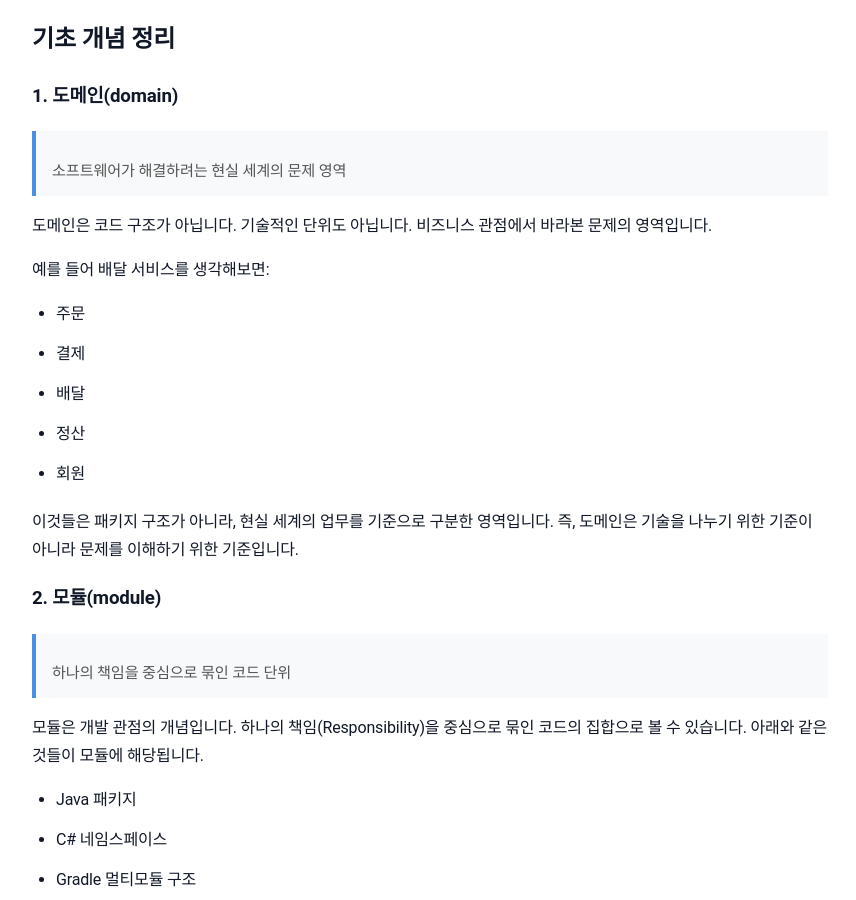
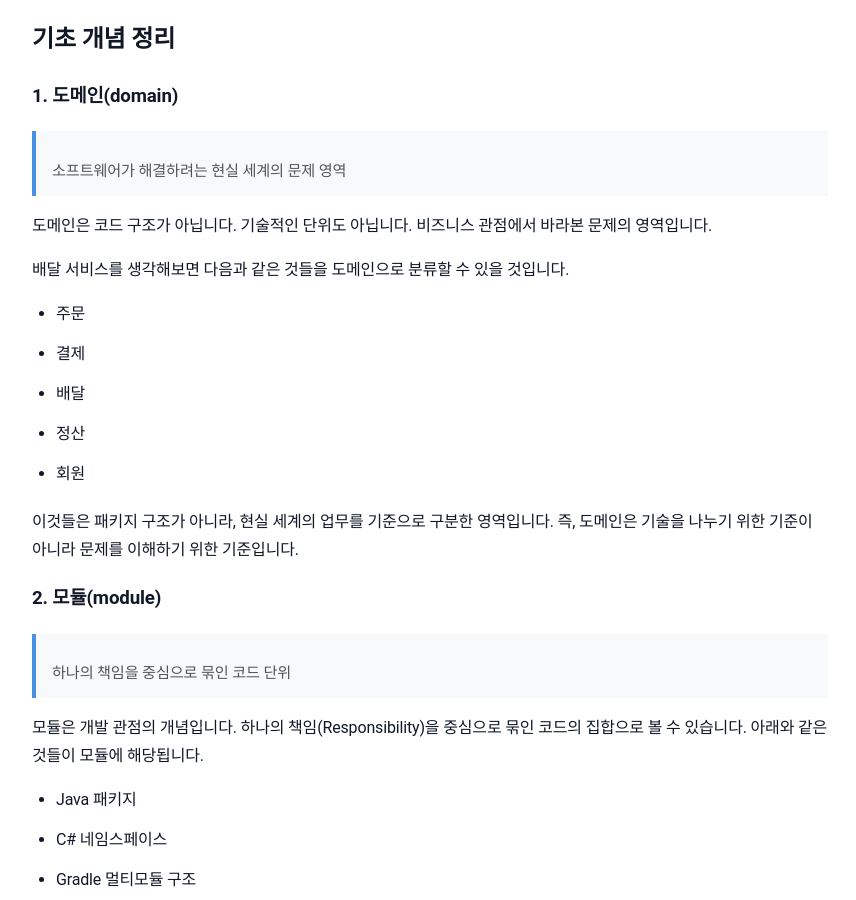
Before and after one commit to sanghoon-lee/sanghoon-lee.github.io, a Jekyll site: the page built from _posts/2026-02-23-ArchitecureCoreConcept.md, in a window 1280 px wide and 900 px high, scrolled down 966 px. Shown: the whole window, without its empty margins (210-1066 px from the left). Built offline with Jekyll 4.4.1, drawn with Linux system fonts in a browser that asks for light colours; nearby versions of some CDN libraries; comment, search, counter and statistics services are not loaded.

Commit message:
포스팅 내용 수정

```diff
--- a/_posts/2026-02-23-ArchitecureCoreConcept.md
+++ b/_posts/2026-02-23-ArchitecureCoreConcept.md
@@ -40,7 +40,7 @@ categories: 일반
 도메인은 코드 구조가 아닙니다. 기술적인 단위도 아닙니다.
 비즈니스 관점에서 바라본 문제의 영역입니다.
 
-예를 들어 배달 서비스를 생각해보면:
+배달 서비스를 생각해보면 다음과 같은 것들을 도메인으로 분류할 수 있을 것입니다.
 
 * 주문
 * 결제
```
